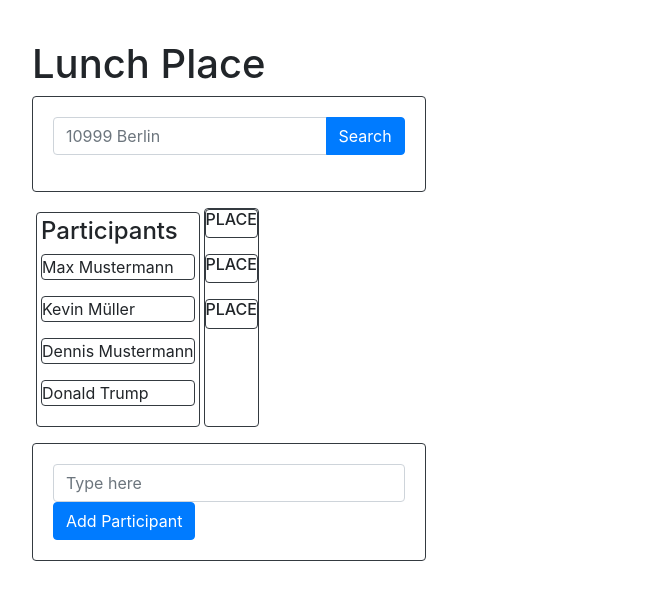
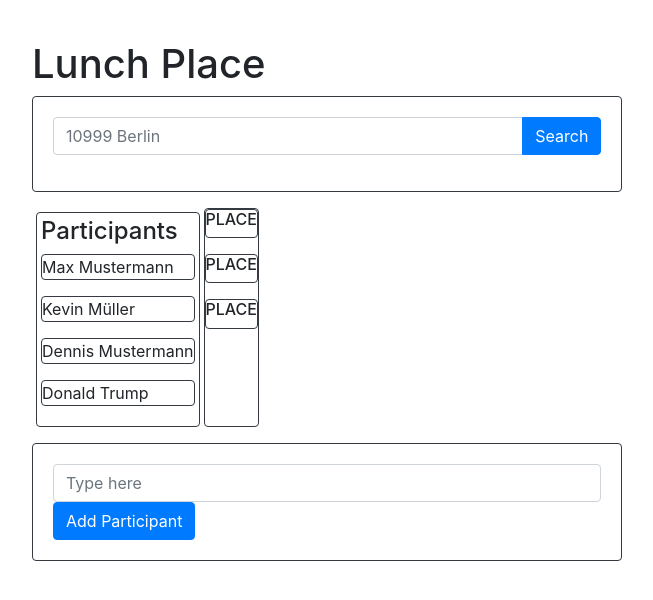
Before and after one commit to alvaroha1/caseStudy8122018, a React (Create React App) app: page / in a window 1280 px wide. Shown: the top 600 px of the page, without its empty margins (8-661 px from the left). Built offline with nearby package versions, Linux system fonts and the light colour scheme; no server answers.

Commit message:
feat: add participant working

```diff
--- a/src/App.css
+++ b/src/App.css
@@ -7,7 +7,7 @@
 }
 
 .main {
-  max-width: 40%;
+  max-width: 60%;
 }
 .mainLists {
   display: flex;
--- a/src/App.js
+++ b/src/App.js
@@ -44,8 +44,11 @@ class App extends Component {
   }
 
   addParticipant = (event) => {
-    console.log(this.state)
-
+    const newstate = {
+      ...this.state,
+    }
+    newstate.participants.push(event);
+    this.setState({newstate});
   }
 
   render() {
--- a/src/Components/ListParticipants.js
+++ b/src/Components/ListParticipants.js
@@ -9,7 +9,7 @@ class ListParticipants extends React.Component {
           <h4>Participants</h4>
             {this.props.participants && this.props.participants.length > 0
             ? this.props.participants.map (participant => {
-              return <Participant name={participant.name}/>
+              return <Participant key={participant.name} name={participant.name}/>
             })
             : <h5><p>Please add a new Participant</p></h5> }
       </div>
```
